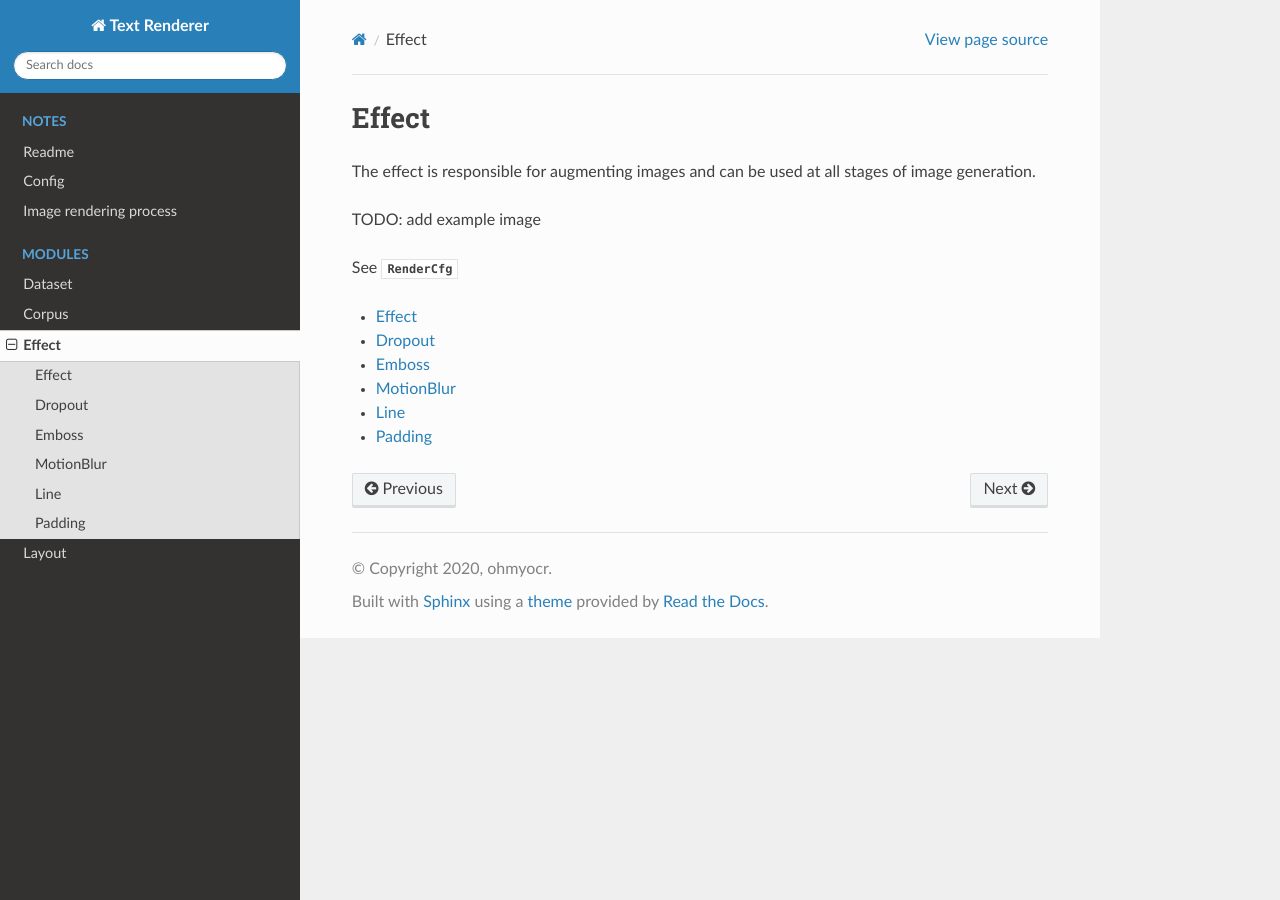
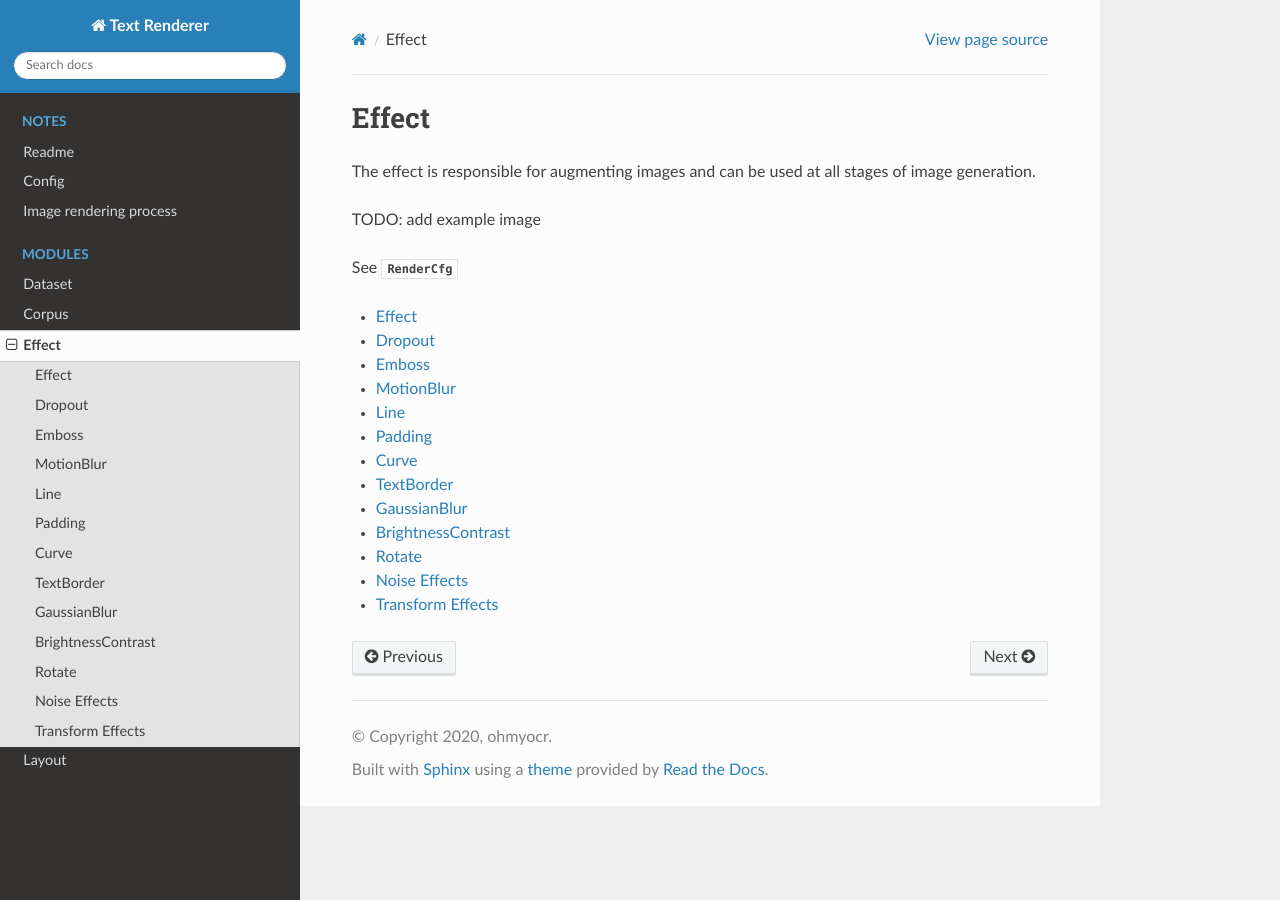
Before and after one commit to oh-my-ocr/text_renderer, a Sphinx documentation site: the page built from docs/effect/index.rst, in a window 1280 px wide. Built offline with Sphinx 7.4.7 and the Read the Docs theme 3.1.0, drawn with Linux system fonts in a browser that asks for light colours.

Commit message:
docs: Enhance documentation and add new effects
- Updated `conf.py` to include necessary imports and adjusted sys.path for documentation generation.
- Added new effect classes to the documentation: BrightnessContrast, Curve, GaussianBlur, Noise, Rotate, TextBorder, and Transform Effects.
- Updated README to correct image path and improve clarity.
- Enhanced existing effect documentation with additional classes and members.

```diff
--- a/docs/conf.py
+++ b/docs/conf.py
@@ -1,4 +1,6 @@
 import sphinx_rtd_theme
+import os
+import sys
 
 # Configuration file for the Sphinx documentation builder.
 #
@@ -12,9 +14,7 @@ import sphinx_rtd_theme
 # add these directories to sys.path here. If the directory is relative to the
 # documentation root, use os.path.abspath to make it absolute, like shown here.
 #
-# import os
-# import sys
-# sys.path.insert(0, os.path.abspath('.'))
+sys.path.insert(0, os.path.abspath('..'))
 
 
 # -- Project information -----------------------------------------------------
--- a/docs/config.rst
+++ b/docs/config.rst
@@ -21,3 +21,9 @@ Config
 
 .. autoclass:: text_renderer.config.SimpleTextColorCfg
     :members:
+
+.. autoclass:: text_renderer.config.FixedTextColorCfg
+    :members:
+
+.. autoclass:: text_renderer.config.RangeTextColorCfg
+    :members:
--- /dev/null
+++ b/docs/effect/brightness_contrast.rst
@@ -0,0 +1,4 @@
+BrightnessContrast
+==================
+
+.. autoclass:: text_renderer.effect.BrightnessContrast
--- /dev/null
+++ b/docs/effect/curve.rst
@@ -0,0 +1,4 @@
+Curve
+=====
+
+.. autoclass:: text_renderer.effect.Curve
--- /dev/null
+++ b/docs/effect/gaussian_blur.rst
@@ -0,0 +1,4 @@
+GaussianBlur
+============
+
+.. autoclass:: text_renderer.effect.GaussianBlur
--- a/docs/effect/index.rst
+++ b/docs/effect/index.rst
@@ -15,3 +15,10 @@ See :class:`~text_renderer.config.RenderCfg`
    motion_blur
    line
    padding
+   curve
+   text_border
+   gaussian_blur
+   brightness_contrast
+   rotate
+   noise
+   transform
--- a/docs/effect/motion_blur.rst
+++ b/docs/effect/motion_blur.rst
@@ -1,4 +1,4 @@
 MotionBlur
-=======
+==========
 
 .. autoclass:: text_renderer.effect.MotionBlur
--- /dev/null
+++ b/docs/effect/rotate.rst
@@ -0,0 +1,4 @@
+Rotate
+======
+
+.. autoclass:: text_renderer.effect.Rotate
--- /dev/null
+++ b/docs/effect/text_border.rst
@@ -0,0 +1,4 @@
+TextBorder
+==========
+
+.. autoclass:: text_renderer.effect.TextBorder
--- a/docs/note/render_pipeline.rst
+++ b/docs/note/render_pipeline.rst
@@ -4,6 +4,8 @@ Image rendering process
 .. image:: ../media/rendering_process.jpeg
     :align: center
 
+
+.. _single_corpus:
 
 Single Corpus
 -------------
```
Also changed, not shown: docs/README.md (+1 -1 lines), docs/effect/noise.rst (added, +10 -0 lines), docs/effect/transform.rst (added, +10 -0 lines), 1 other file.
